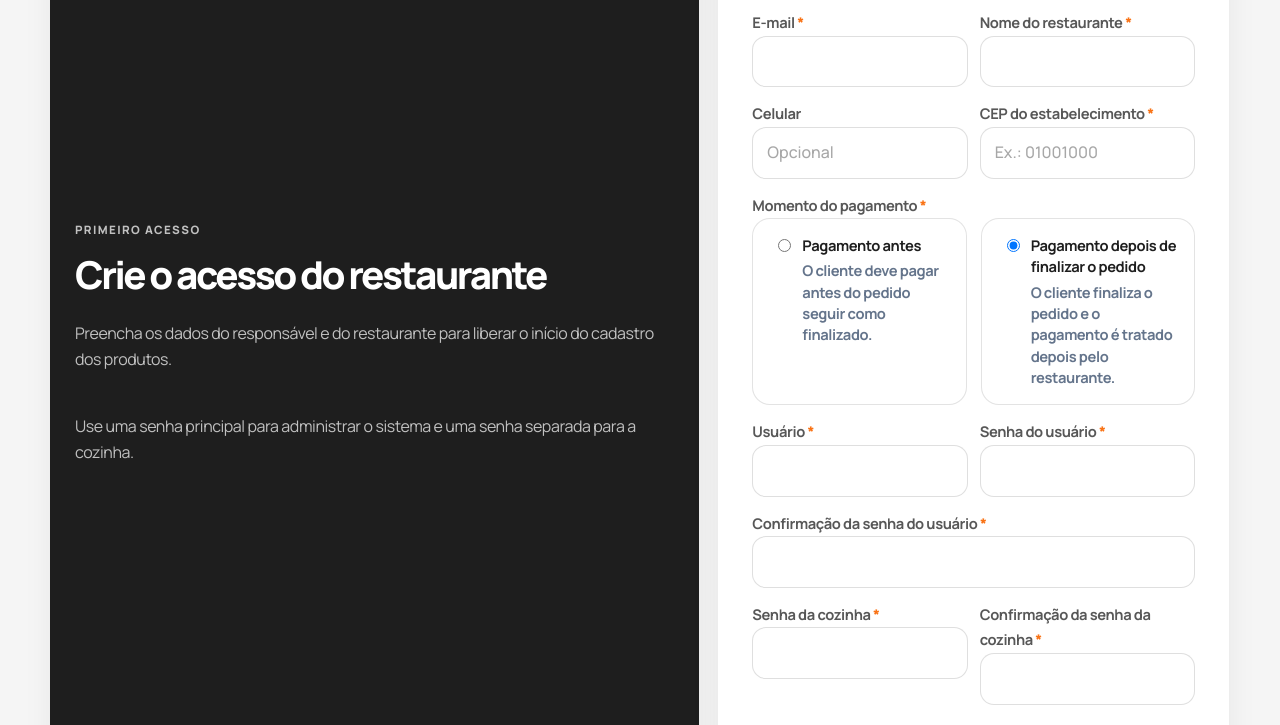
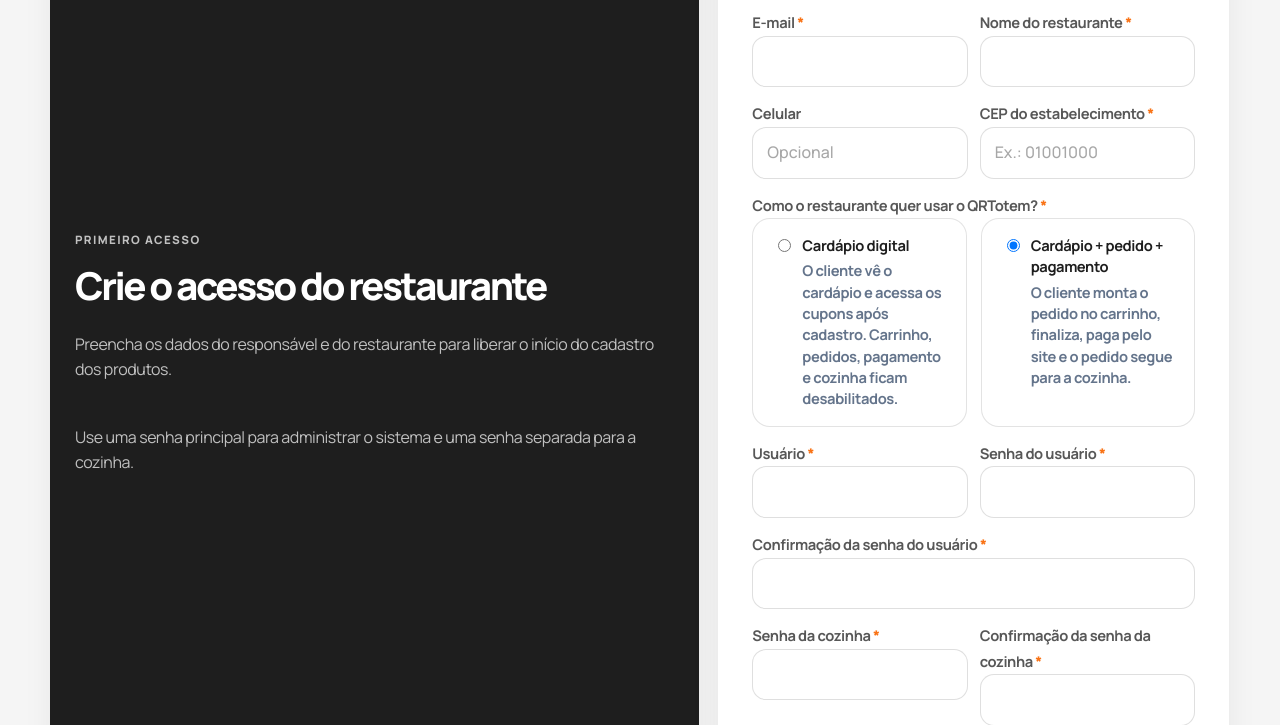
Before and after one commit to camisagilberto/restaurante_homolog, a Flask app: page /cadastro in a window 1280 px wide. Shown: the part 358-1083 px from the top of the page. Run offline with Flask 3, Linux system fonts and the light colour scheme.

Commit message:
Update signup.html

```diff
--- a/app/templates/client/signup.html
+++ b/app/templates/client/signup.html
@@ -2,13 +2,13 @@
 {% block title %}Cadastro do restaurante{% endblock %}
 {% block content %}
 <style>
-  .payment-choice-grid {
+  .mode-choice-grid {
     display: grid;
     grid-template-columns: repeat(2, minmax(0, 1fr));
     gap: 14px;
   }
 
-  .payment-choice-card {
+  .mode-choice-card {
     display: grid;
     grid-template-columns: auto 1fr;
     gap: 12px;
@@ -20,17 +20,17 @@
     cursor: pointer;
   }
 
-  .payment-choice-card input {
+  .mode-choice-card input {
     margin-top: 4px;
   }
 
-  .payment-choice-card strong {
+  .mode-choice-card strong {
     display: block;
     color: #1e1e1e;
     margin-bottom: 4px;
   }
 
-  .payment-choice-card span {
+  .mode-choice-card span {
     display: block;
     color: #64748b;
     line-height: 1.45;
@@ -43,7 +43,7 @@
   }
 
   @media (max-width: 720px) {
-    .payment-choice-grid {
+    .mode-choice-grid {
       grid-template-columns: 1fr;
     }
   }
@@ -94,24 +94,25 @@
     </div>
 
     <div>
-      <label>Momento do pagamento <span class="required-mark">*</span></label>
-      <div class="payment-choice-grid">
-        <label class="payment-choice-card" for="pay_before">
-          <input id="pay_before" type="radio" name="order_payment_mode" value="pay_before" required>
+      <label>Como o restaurante quer usar o QRTotem? <span class="required-mark">*</span></label>
+      <div class="mode-choice-grid">
+        <label class="mode-choice-card" for="service_mode_digital_menu">
+          <input id="service_mode_digital_menu" type="radio" name="service_mode" value="digital_menu" required>
           <span>
-            <strong>Pagamento antes</strong>
-            <span>O cliente deve pagar antes do pedido seguir como finalizado.</span>
+            <strong>Cardápio digital</strong>
+            <span>O cliente vê o cardápio e acessa os cupons após cadastro. Carrinho, pedidos, pagamento e cozinha ficam desabilitados.</span>
           </span>
         </label>
 
-        <label class="payment-choice-card" for="pay_after">
-          <input id="pay_after" type="radio" name="order_payment_mode" value="pay_after" checked required>
+        <label class="mode-choice-card" for="service_mode_full_order_payment">
+          <input id="service_mode_full_order_payment" type="radio" name="service_mode" value="full_order_payment" checked required>
           <span>
-            <strong>Pagamento depois de finalizar o pedido</strong>
-            <span>O cliente finaliza o pedido e o pagamento é tratado depois pelo restaurante.</span>
+            <strong>Cardápio + pedido + pagamento</strong>
+            <span>O cliente monta o pedido no carrinho, finaliza, paga pelo site e o pedido segue para a cozinha.</span>
           </span>
         </label>
       </div>
+      <input type="hidden" name="order_payment_mode" value="pay_after">
     </div>
 
     <div class="form-row">
```
